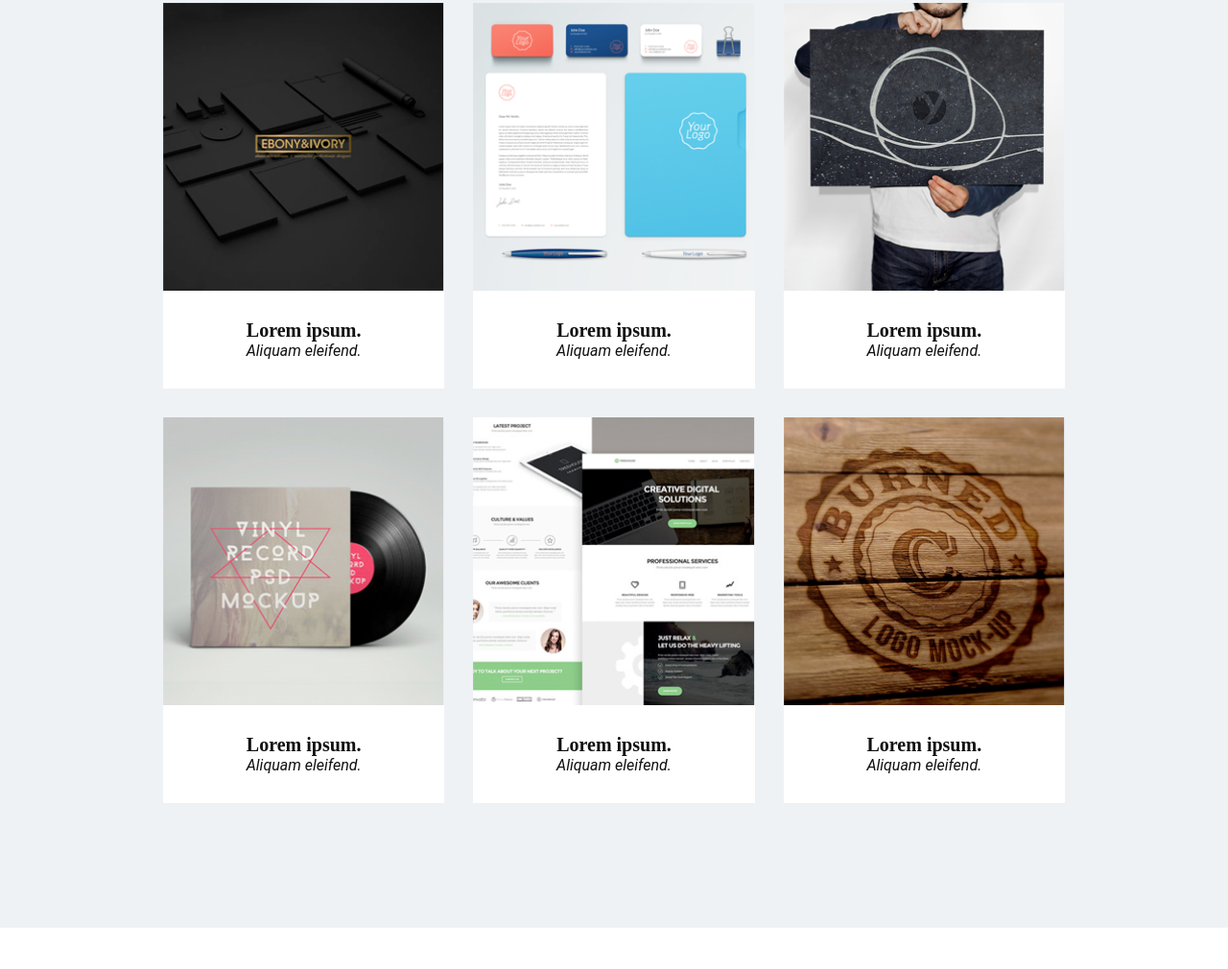
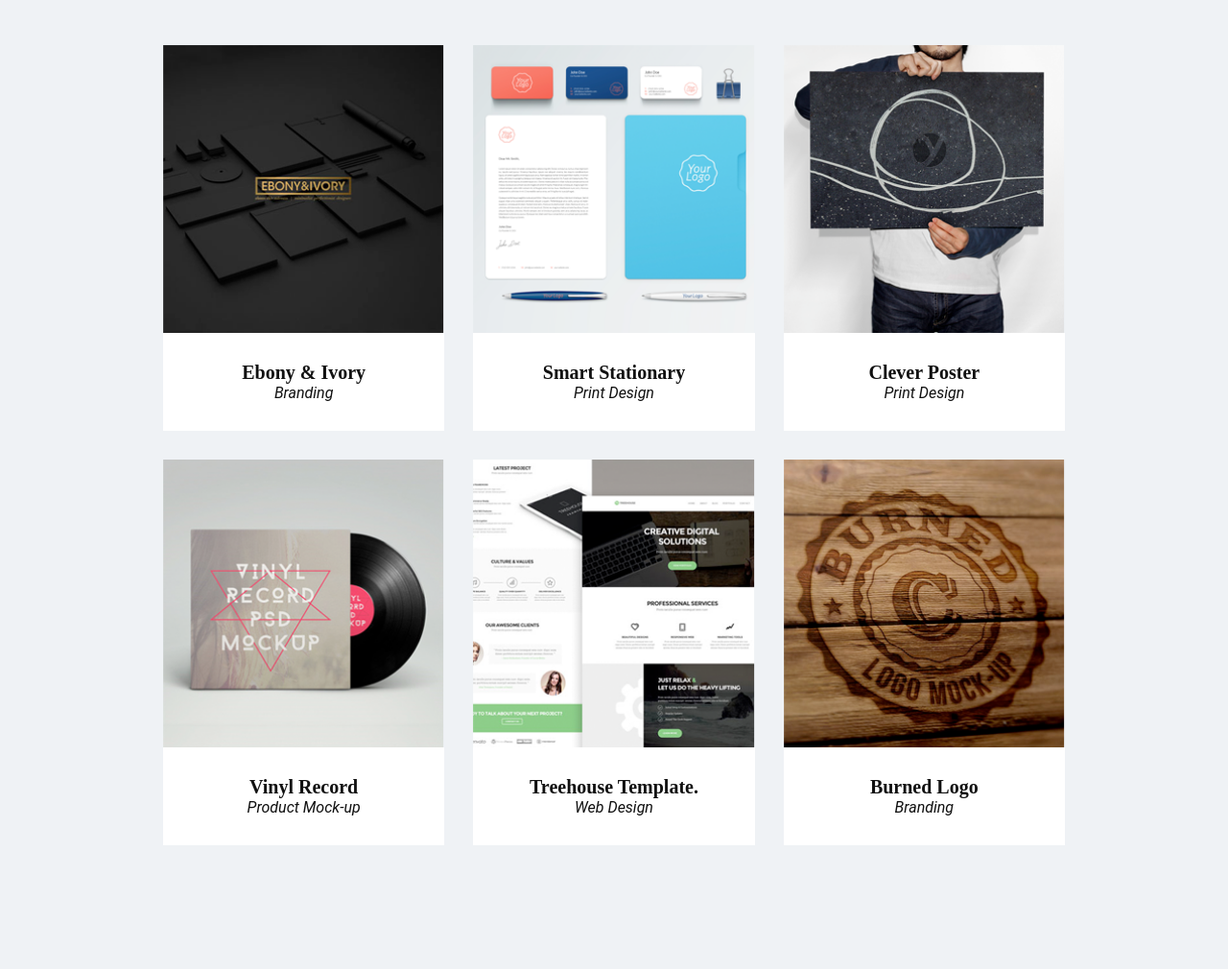
Before and after one commit to buaszko/studio, a website: page index.html in a window 1280 px wide. Shown: the part 1478-2488 px from the top of the page at 96% size. Drawn offline with Linux system fonts and the light colour scheme; a web font is replaced by a local one.

```diff
--- a/index.html
+++ b/index.html
@@ -91,43 +91,43 @@
           <div class="card col-xs-12 col-sm-6 col-md-4">
             <img class="card-img" src="/images/Image1.png" alt="image1">
             <div class="card-body">
-              <h5 class="card-title">Lorem ipsum.</h5>
-              <p class="card-text">Aliquam eleifend.</p>
+              <h5 class="card-title">Ebony & Ivory</h5>
+              <p class="card-text">Branding</p>
             </div>
           </div>
           <div class="card col-xs-12 col-sm-6 col-md-4">
             <img class="card-img" src="/images/Image2.png" alt="image2">
             <div class="card-body">
-              <h5 class="card-title">Lorem ipsum.</h5>
-              <p class="card-text">Aliquam eleifend.</p>
+              <h5 class="card-title">Smart Stationary</h5>
+              <p class="card-text">Print Design</p>
             </div>
           </div>
           <div class="card col-xs-12 col-sm-6 col-md-4">
             <img class="card-img" src="/images/Image3.png" alt="image3">
             <div class="card-body">
-              <h5 class="card-title">Lorem ipsum.</h5>
-              <p class="card-text">Aliquam eleifend.</p>
+              <h5 class="card-title">Clever Poster</h5>
+              <p class="card-text">Print Design</p>
             </div>
           </div>
           <div class="card col-xs-12 col-sm-6 col-md-4">
             <img class="card-img" src="/images/Image4.png" alt="image4">
             <div class="card-body">
-              <h5 class="card-title">Lorem ipsum.</h5>
-              <p class="card-text">Aliquam eleifend.</p>
+              <h5 class="card-title">Vinyl Record</h5>
+              <p class="card-text">Product Mock-up</p>
             </div>
           </div>
           <div class="card col-xs-12 col-sm-6 col-md-4">
             <img class="card-img" src="/images/Image5.png" alt="image5">
             <div class="card-body">
-              <h5 class="card-title">Lorem ipsum.</h5>
-              <p class="card-text">Aliquam eleifend.</p>
+              <h5 class="card-title">Treehouse Template.</h5>
+              <p class="card-text">Web Design</p>
             </div>
           </div>
           <div class="card col-xs-12 col-sm-6 col-md-4">
             <img class="card-img" src="/images/Image6.png" alt="image6">
             <div class="card-body">
-              <h5 class="card-title">Lorem ipsum.</h5>
-              <p class="card-text">Aliquam eleifend.</p>
+              <h5 class="card-title">Burned Logo</h5>
+              <p class="card-text">Branding</p>
             </div>
           </div>
         </div>
--- a/sass/style.scss
+++ b/sass/style.scss
@@ -141,8 +141,9 @@
     .section-title {
       font-family: $navfont;
       text-transform: uppercase;
-      font-size: 36px;
+      font-size: 46px;
       margin-bottom: 0;
+      font-style: bold;
     }
 
     p {
@@ -257,10 +258,6 @@
   }
 }
 
-.footer-text {
-  color: $color-font-one;
-}
-
 
 /* Media */
 
@@ -274,7 +271,7 @@
       order: 1;
 
         .logo {
-        text-align: left;
+        margin-left: 85px;
         }
       }
 
```
Also changed, not shown: css/style.css, 1 other file.
